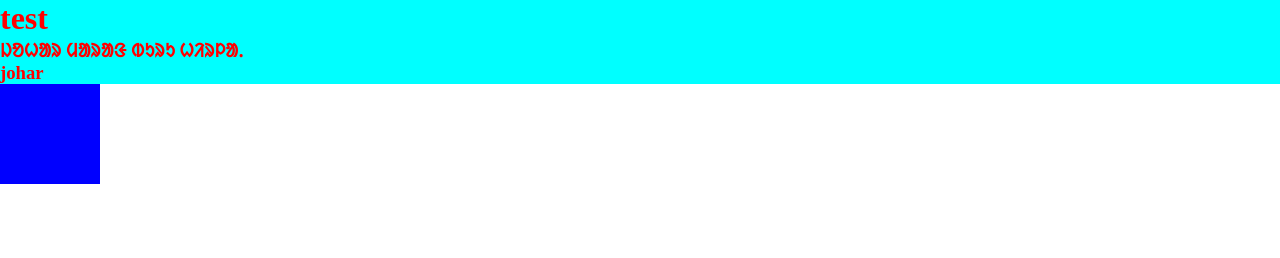
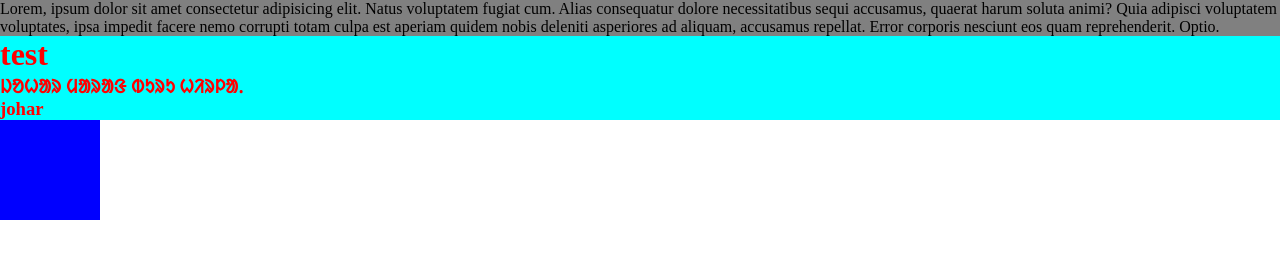
Before and after one commit to xdev404/test, a plain HTML site: page index.html in a window 1280 px wide. Drawn offline with Linux system fonts and the light colour scheme.

Commit message:
paragraph adding

```diff
--- a/index.html
+++ b/index.html
@@ -8,6 +8,16 @@
     <title>Testing</title>
 </head>
 <body>
+    <header>
+        <div class="main-div">
+            <nav>
+                <p>Lorem, ipsum dolor sit amet consectetur adipisicing elit. Natus voluptatem fugiat cum. Alias consequatur dolore necessitatibus sequi accusamus, quaerat harum soluta animi? Quia adipisci voluptatem voluptates, ipsa impedit facere nemo corrupti totam culpa est aperiam quidem nobis deleniti asperiores ad aliquam, accusamus repellat. Error corporis nesciunt eos quam reprehenderit. Optio.</p>
+            </nav>
+        </div>
+        <div>
+            <nav></nav>
+        </div>
+    </header>
     <h1>test</h1>
     <div>
         <div></div>
--- a/style.css
+++ b/style.css
@@ -2,6 +2,12 @@
     margin: 0;
     padding: 0;
     box-sizing: border-box;
+}
+
+.main-div {
+    width: 100vw;
+    height: auto;
+    background-color: grey;
 }
 
 h1 {
```
